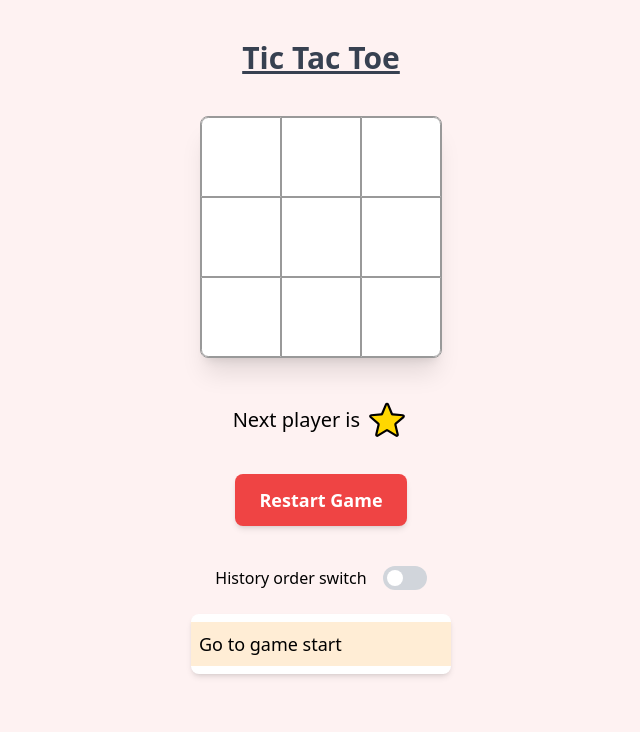
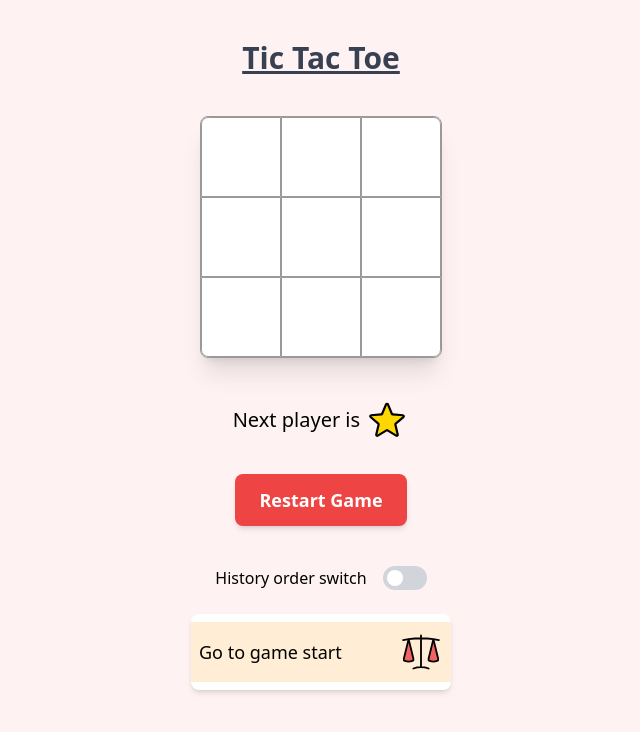
Before and after one commit to pa4080/react-tic-tac-toe, a React (Vite) app: page / in a window 1280 px wide. Shown: the top 732 px of the page, without its empty margins (319-959 px from the left). Built offline with nearby package versions, Linux system fonts and the light colour scheme.

Commit message:
Function Components: simplify <GameTicTacToe />

```diff
--- a/src/GameTicTacToe.jsx
+++ b/src/GameTicTacToe.jsx
@@ -1,5 +1,6 @@
 import React, { useState } from "react";
 import Board from "./components/Board";
+import PlayerDraw from "./components/PlayerDraw";
 import PlayerHeart from "./components/PlayerHeart";
 import PlayerStar from "./components/PlayerStar";
 import Status from "./components/Status";
@@ -68,18 +69,6 @@ function GameTicTacToe() {
     setStepNumber(history.length);
   }
 
-  function jumpTo(step) {
-    setStepNumber(step);
-  }
-
-  function getPlayer(xIsNext) {
-    return xIsNext ? <PlayerStar /> : <PlayerHeart />;
-  }
-
-  function handleSwitchOrder(order) {
-    setReverseHistory(order);
-  }
-
   /**
    * Render the output
    */
@@ -110,11 +99,19 @@ function GameTicTacToe() {
       >
         <button
           aria-label="History jump"
-          onClick={() => jumpTo(movie)}
+          onClick={() => setStepNumber(movie)}
           className="items-center flex w-full justify-between"
         >
           {description}
-          {movie ? getPlayer(!step.xIsNext) : ""}
+          {movie ? (
+            !step.xIsNext ? (
+              <PlayerStar />
+            ) : (
+              <PlayerHeart />
+            )
+          ) : (
+            <PlayerDraw />
+          )}
         </button>
       </li>
     );
@@ -150,7 +147,10 @@ function GameTicTacToe() {
       </button>
       <div className="game-info mt-10 pb-10">
         <div>
-          <SwitchToggle switch={(order) => handleSwitchOrder(order)} />
+          <SwitchToggle
+            switch={(order) => setReverseHistory(order)}
+            label={"History order switch"}
+          />
         </div>
 
         <div className="relative w-full cursor-default rounded-lg bg-white py-2 text-left shadow-md focus:outline-none">
--- a/src/components/PlayerDraw.jsx
+++ b/src/components/PlayerDraw.jsx
@@ -4,9 +4,9 @@ export default function PlayerDraw() {
   return (
     <svg
       xmlns="http://www.w3.org/2000/svg"
-      fill="red"
+      fill="rgba(238, 70, 73, 0.822)"
       viewBox="0 0 24 24"
-      strokeWidth={1.2}
+      strokeWidth={1}
       stroke="currentColor"
       className="w-11 h-11"
     >
--- a/src/components/SwitchToggle.jsx
+++ b/src/components/SwitchToggle.jsx
@@ -11,7 +11,7 @@ export default function SwitchToggle(props) {
   return (
     <Switch.Group>
       <div className="flex items-center mb-6">
-        <Switch.Label className="mr-4">History order switch</Switch.Label>
+        <Switch.Label className="mr-4">{props.label}</Switch.Label>
         <Switch
           checked={enabled}
           onChange={setEnabled}
```
